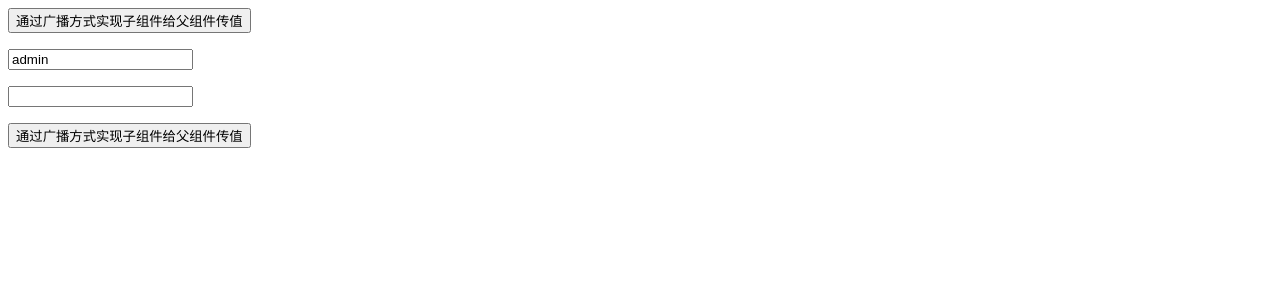
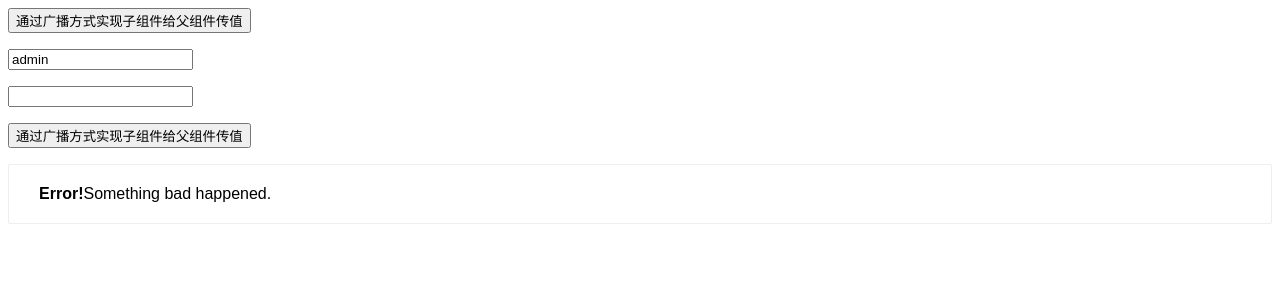
Before and after one commit to Simba-cheng/vue-examples, a Vue app: page / in a window 1280 px wide. Shown: the top 300 px of the page. Built offline with nearby package versions, Linux system fonts and the light colour scheme.

Commit message:
refactor(examples): update

```diff
--- a/src/AppComponentTest02.vue
+++ b/src/AppComponentTest02.vue
@@ -8,17 +8,27 @@
     <div>
         <custom-components01 @submit="getChild"></custom-components01>
     </div>
+
+    <p></p>
+
+    <!--插入内容占位符-->
+    <div id="slots-demo" class="demo">
+        <slotComponent>Something bad happened.</slotComponent>
+    </div>
+
 </template>
 
 <script>
     import datePicker from "@/components/childComponents02/DatePicker.vue";
     import customComponents01 from "@/components/childComponents02/customComponents01.vue";
+    import slotComponent from "@/components/childComponents02/SlotComponent.vue";
 
     export default {
         name: "appComponentTest02",
         components: {
             datePicker,
-            customComponents01
+            customComponents01,
+            slotComponent
         },
         methods: {
             getChild(data) {
@@ -30,4 +40,14 @@
 
 <style scoped>
 
+    .demo {
+        font-family: sans-serif;
+        border: 1px solid #eee;
+        border-radius: 2px;
+        padding: 20px 30px;
+        margin-top: 1em;
+        margin-bottom: 40px;
+        user-select: none;
+        overflow-x: auto;
+    }
 </style>
--- /dev/null
+++ b/src/components/childComponents02/SlotComponent.vue
@@ -0,0 +1,16 @@
+<template>
+    <div class="alter-box">
+        <strong>Error!</strong>
+        <slot></slot>
+    </div>
+</template>
+
+<script>
+    export default {
+        name: "slotComponent"
+    }
+</script>
+
+<style scoped>
+
+</style>
```
